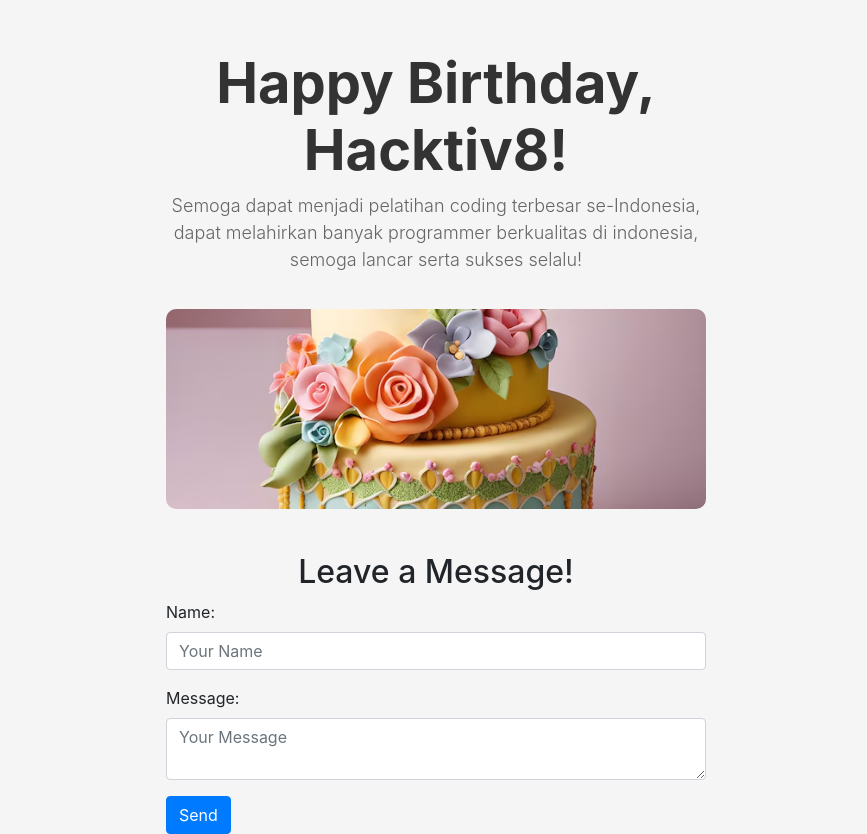
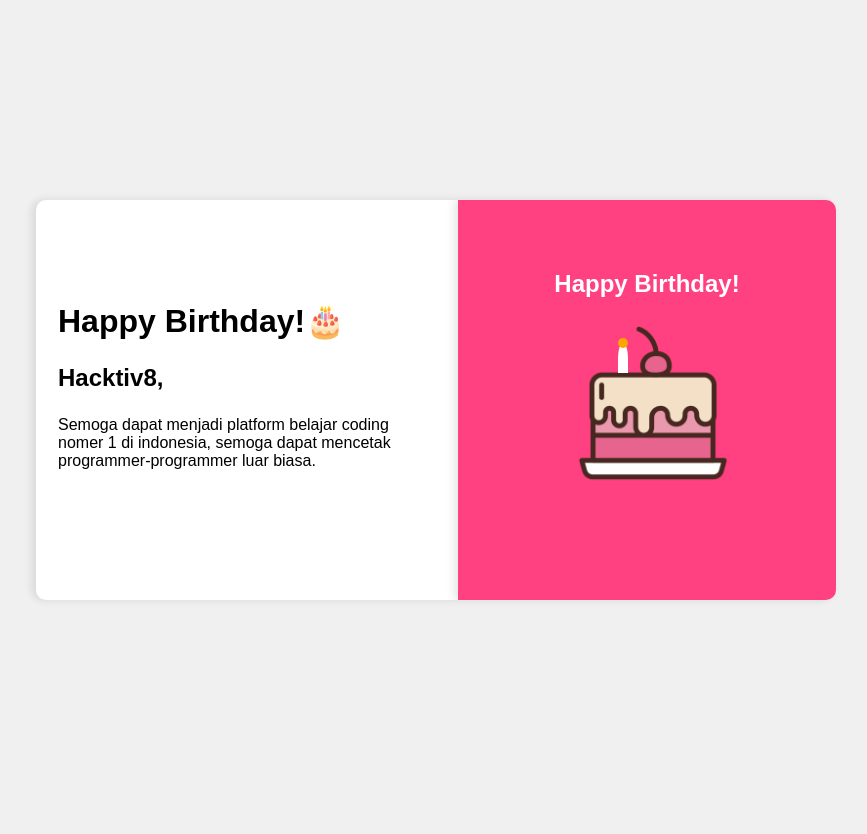
Before and after one commit to adityafajarsy/Birthday-Card, a plain HTML site: page index.html in a window 1280 px wide. Shown: the whole page, without its empty margins (204-1071 px from the left). After the commit the page ends 800 px from the top, so only its background shows below. Drawn offline with nearby package versions, Linux system fonts and the light colour scheme.

Commit message:
Mengubah semuanya

```diff
--- a/index.html
+++ b/index.html
@@ -1,36 +1,36 @@
 <!DOCTYPE html>
-<html lang="en">
+<html lang="id">
 <head>
     <meta charset="UTF-8">
     <meta name="viewport" content="width=device-width, initial-scale=1.0">
-    <title>Happy Birthday</title>
-    <link rel="stylesheet" href="https://maxcdn.bootstrapcdn.com/bootstrap/4.0.0/css/bootstrap.min.css">
+    <title>Birthday Page!</title>
+    <link rel="icon" href="cake.png" type="img/x-icon">
     <link rel="stylesheet" href="style.css">
 </head>
 <body>
     <div class="container">
-        <div class="row justify-content-center">
-            <div class="col-md-6">
-                <h1 class="display-4 text-center">Happy Birthday, Hacktiv8!</h1>
-                <p class="lead text-center ">Semoga dapat menjadi pelatihan coding terbesar se-Indonesia, dapat melahirkan banyak programmer berkualitas di indonesia, semoga lancar serta sukses selalu! </p>
-                <img src="birthday-cake.avif" alt="Birthday Cake" class="img-fluid">
-            </div>
+        <div class="text-content">
+          <div class="onlyText">
+            <h1>Happy Birthday!🎂</h1>
+            <p style="font-weight: 700; font-size: 24px;">Hacktiv8,</p>
+            <p>Semoga dapat menjadi platform belajar coding nomer 1 di indonesia, semoga dapat mencetak programmer-programmer luar biasa.</p>
+          </div>
         </div>
-        <div class="row justify-content-center mt-4">
-            <div class="col-md-6">
-                <h2 class="text-center">Leave a Message!</h2>
-                <form>
-                    <div class="form-group">
-                        <label for="name">Name:</label>
-                        <input type="text" class="form-control" id="name" placeholder="Your Name">
+        <div class="card-container">
+            <div class="card">
+                <div class="outside">
+                    <h2 style="margin-top: 50px; font-weight: 800;">Happy Birthday!</h2>
+                    <div class="cake">
+                        <img class="cakeImage" src="cake.png" alt="Cake">
+                        <div class="candle"></div>
                     </div>
-                    <div class="form-group">
-                        <label for="message">Message:</label>
-                        <textarea class="form-control" id="message" placeholder="Your Message"></textarea>
-                    </div>
-                    <button type="submit" class="btn btn-primary">Send</button>
-                </form>
+                </div>
+                <div class="inside">
+                    <p style="font-weight: 800;">Semoga lancar serta sehat selalu, kesuksesan menyertaimu.</p>
+                    <div class="gift">🎁🎂🎉</div>
+                </div>
             </div>
         </div>
     </div>
+</body>
 </html>
--- a/style.css
+++ b/style.css
@@ -1,49 +1,135 @@
-html {
-    margin:0;
-    padding:0;
+body {
+    font-family: Arial, sans-serif;
+    background-color: #f0f0f0;
+    display: flex;
+    justify-content: center;
+    align-items: center;
+    height: 100vh;
+    margin: 0;
+    perspective: 1000px;
+}
+.container {
+    display: flex;
+    max-width: 800px;
+    width: 100%;
+}
+.text-content {
+    flex: 1;
+    padding: 22px;
+    background-color: white;
+    border-radius: 10px 0 0 10px;
+    box-shadow: -4px 0 8px rgba(0,0,0,0.1);
+}
+.onlyText{
+    margin-top: 80px;
+}
+.card-container {
+    flex: 1;
+    height: 400px;
+    perspective: 1000px;
+}
+.card {
+    width: 100%;
+    height: 100%;
+    position: relative;
+    transform-style: preserve-3d;
+    transition: transform 1s;
+}
+.card:hover {
+    transform: rotateY(180deg);
+}
+.outside, .inside {
+    position: absolute;
+    width: 100%;
+    height: 100%;
+    backface-visibility: hidden;
+    border-radius: 0 10px 10px 0;
+    overflow: hidden;
+}
+.outside {
+    box-shadow: -4px 0 8px rgba(0,0,0,0.1);
+    background-color: #ff4081;
+    color: white;
+    text-align: center;
+    padding: 20px;
     box-sizing: border-box;
 }
-
-body {
-    background-color: whitesmoke;
+.inside {
+    background-color: white;
+    transform: rotateY(180deg);
+    padding: 20px;
+    box-sizing: border-box;
+    display: flex;
+    flex-direction: column;
+    justify-content: center;
+    align-items: center;
+    text-align: center;
+    box-shadow: 0 0 8px rgba(0,0,0,0.1);
+}
+.cake {
+    width: 100px;
+    height: 100px;
+    background-color: #ffd700;
+    border-radius: 50%;
+    position: relative;
+    margin-bottom: 100px;
+    margin-left: 120px;
+    margin-top: 80px;
+}
+.layer {
+    position: absolute;
+    width: 100%;
+    height: 33.33%;
+}
+.top-layer {
+    top: 0;
+    background-color: #ff69b4;
+    border-radius: 50% 50% 0 0;
+}
+.middle-layer {
+    top: 33.33%;
+    background-color: #ff1493;
+}
+.bottom-layer {
+    bottom: 0;
+    background-color: #ff69b4;
+    border-radius: 0 0 50% 50%;
+}
+.candle {
+    width: 10px;
+    height: 30px;
+    background-color: #fff;
+    position: absolute;
+    top: -35px;
+    left: 25%;
+    transform: translateX(-50%);
+    border-radius: 50% 50% 0 0;
+}
+.candle::after {
+    content: "";
+    position: absolute;
+    width: 10px;
+    height: 10px;
+    background-color: #ffa500;
+    border-radius: 50%;
+    top: -5px;
+    left: 0;
+    animation: flicker 0.5s infinite alternate;
 }
 
-.container {
-    margin-top: 50px;
+.cakeImage {
+    margin-left: -70px;
+    margin-top: -100px;
+    height: 250px;
 }
-
-.display-4 {
-    font-weight: bold;
-    color: #333;
+@keyframes flicker {
+    0% { transform: scaleY(1); }
+    100% { transform: scaleY(0.9); }
 }
-
-.lead {
-    font-size: 18px;
-    color: #666;
+h1 {
+    margin-bottom: 20px;
 }
-
-.img-fluid {
-    width: 100%;
-    height: 200px;
-    object-fit: cover;
-    border-radius: 10px;
-    margin: 20px auto;
+.gift {
+    font-size: 50px;
+    margin-top: 20px;
 }
-
-.form-control {
-    margin-bottom: 10px;
-}
-
-.list-unstyled {
-    padding: 0;
-    list-style: none;
-}
-
-.list-unstyled li {
-    padding: 10px;
-    border-bottom: 1px solid #ccc;
-}
-
-.list-unstyled li:last-child {
-    border-bottom: none;
-}
```
Also changed, not shown: cake.png (added).
